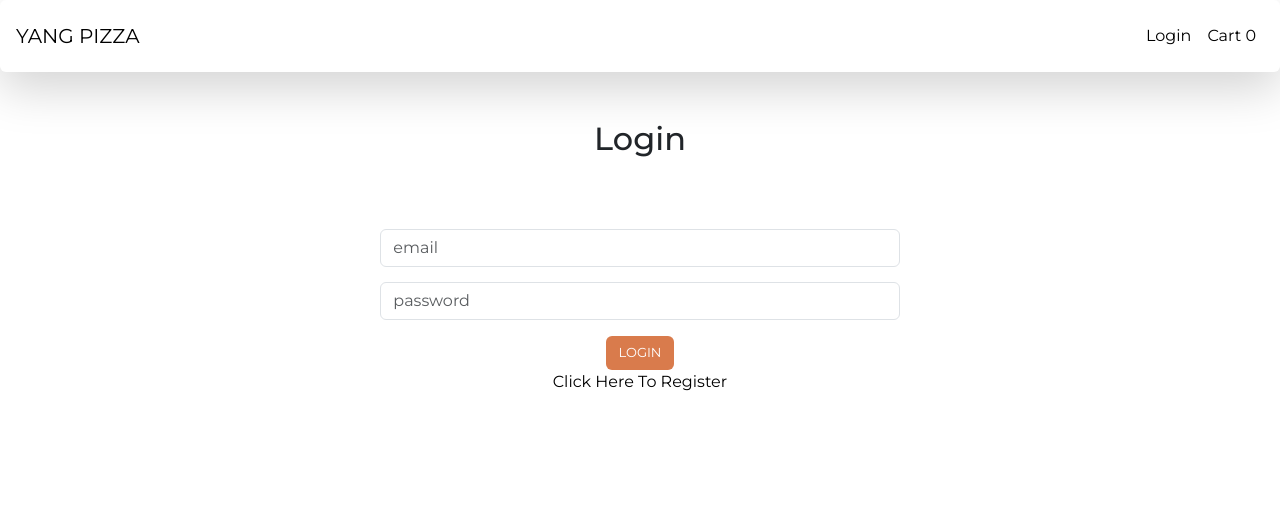
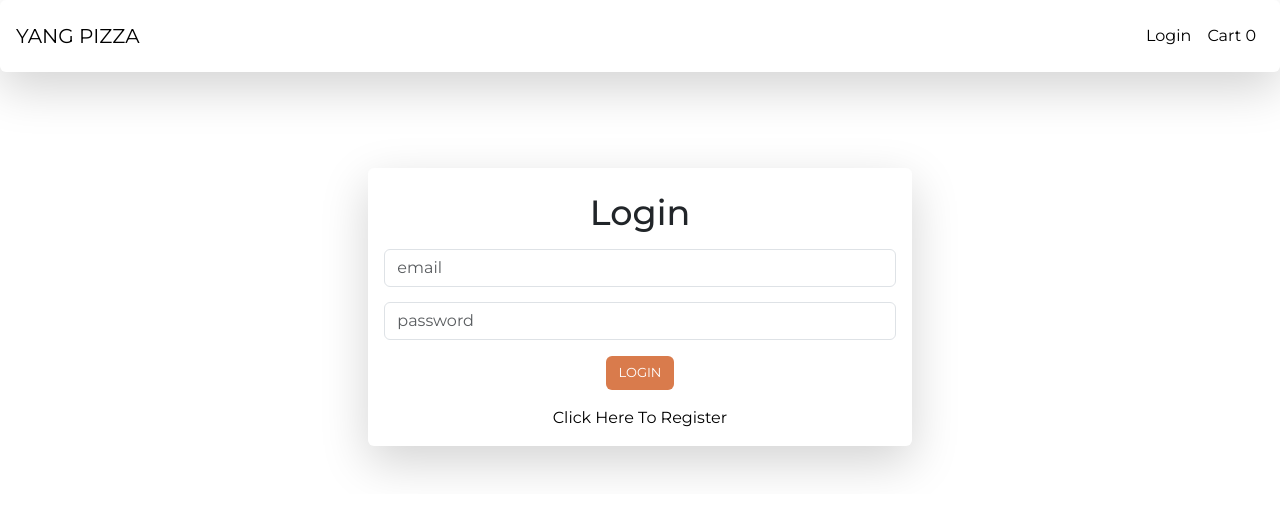
Before and after one commit to YangWu51/Food-Ordering-Web, a React (Create React App) app in the folder client/: page /login in a window 1280 px wide. Shown: the top 514 px of the page. Built offline with nearby package versions, Linux system fonts and the light colour scheme.

Commit message:
finish login && register page

```diff
--- a/client/src/components/Loading.js
+++ b/client/src/components/Loading.js
@@ -2,7 +2,7 @@ import React from "react";
 
 export default function Loading() {
     return (
-        <div>
+        <div className="text-center">
             <div className="spinner-border" role="status" style={{height: '100px' , width: '100px' , marginTop: '100px'}}>
                 <span className="sr-only">Loading...</span>
             </div>
--- a/client/src/components/Success.js
+++ b/client/src/components/Success.js
@@ -1,6 +1,6 @@
 import React from "react";
 
-export default function loading({success}) {
+export default function Success({success}) {
     return (
         <div>
             <div class="alert alert-success" role="alert">
--- a/client/src/screens/Loginscreen.js
+++ b/client/src/screens/Loginscreen.js
@@ -1,9 +1,14 @@
 import React, { useEffect, useState } from "react";
 import {useDispatch, useSelector} from 'react-redux'
-import { loginUser} from "../actions/UserActions"
+import { loginUser} from "../actions/UserActions";
+import Error from "../components/Error";
+import Loading from "../components/example";
+
 export default function Loginscreen(){
     const [email, setEmail] = useState("")
     const [password, setPassword] = useState("")
+    const loginstate = useSelector(state => state.loginUserReducer)
+    const {loading , error} = loginstate
     const dispatch = useDispatch()
 
     useEffect(() => {
@@ -18,9 +23,14 @@ export default function Loginscreen(){
     }
     return (
         <div>
-            <div className="row justify-content-center mt-5 w-300">
-                <h2>Login</h2>
-                <div className="col-md-5 mt-5">
+            <div className="row justify-content-center">
+            <div className="col-md-5 mt-5 shadow-lg p-3 mb-5 bg-white rounded">
+                {loading && (<Loading/>)}
+                {error && (<Error error='Invalid Credentials'/>)}
+
+                <h2 className="text-center m-2" style={{ fontSize: '35px' }}>Login</h2>
+
+                <div>
                 <input
                 required
                 type="text"
@@ -37,10 +47,11 @@ export default function Loginscreen(){
                 value={password}
                 onChange={(e)=>{setPassword(e.target.value)}}/>
 
-                <button onClick={login} className="btn mt-3">LOGIN</button>
+                <button onClick={login} className="btn mt-3 mb-3">LOGIN</button>
                 <br/>
-                <a style={{textDecoration: 'none', color: 'black'}} href="/register">Click Here To Register</a>
+                <a style={{textDecoration: 'none', color: 'black'}} className="mt-2" href="/register">Click Here To Register</a>
                 </div>
+            </div>
             </div>
         </div>
     )
--- a/client/src/screens/Registerscreen.js
+++ b/client/src/screens/Registerscreen.js
@@ -1,11 +1,17 @@
 import React, { useState, useEffect } from "react";
 import {useDispatch, useSelector} from 'react-redux';
 import {registerUser} from "../actions/UserActions"
+import Loading from "../components/Loading";
+import Success from "../components/Success";
+import Error from "../components/Error";
+
 export default function Registerscreen() {
     const [name, setName] = useState('')
     const [email, setEmail] = useState('')
     const [password, setPassword] = useState('')
     const [cpassword, setCPassword] = useState('')
+    const registerstate = useSelector(state => state.registerUserReducer)
+    const {error, loading, success} = registerstate
     const dispatch = useDispatch()
     function register(){
         if(password != cpassword){
@@ -23,7 +29,10 @@ export default function Registerscreen() {
     return (
         <div>
             <div className="row justify-content-center">
-                <div className="col-md-5 mt-5">
+                <div className="col-md-5 mt-5 shadow-lg p-3 mb-5 bg-white rounded">
+                    {loading && (<Loading/>)}
+                    {success && (<Success success='User Registered Successfully' />)}
+                    {error && (<Error error = 'Email already register'/>)}
                     <h2 className="text-center m-2" style={{ fontSize: '35px' }}>Register</h2>
                     <div>
                         <input required type="text" placeholder="name" className="form-control" value={name} onChange={(e)=>{setName(e.target.value)}}/>
@@ -38,7 +47,9 @@ export default function Registerscreen() {
                         onChange={(e)=>{setPassword(e.target.value)}}/>
 
                         <input type="text" placeholder="confirm password" className="form-control" value={cpassword} required onChange={(e)=>{setCPassword(e.target.value)}}/>
-                        <button onClick={register} className="btn mt-3">REGISTER</button>
+                        <button onClick={register} className="btn mt-3 mb-3">REGISTER</button>
+                        <br/>
+                        <a style={{textDecoration: 'none', color: 'black'}} className="mt-2" href="/login">Click Here To Login</a>
                     </div>
 
                 </div>
```
